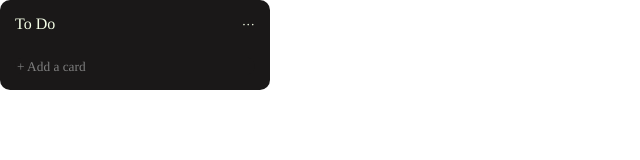
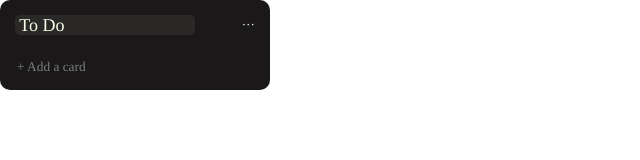
Before and after one commit to iiamsona/To-do-list, a plain HTML site: page index.html in a window 1280 px wide. Both pictures are taken after a click on the element "To Do". Shown: the whole page, without its empty margins (0-640 px from the left). Drawn offline with Linux system fonts and the light colour scheme.

Commit message:
newText start

```diff
--- a/scripts/components/boxes/Box.js
+++ b/scripts/components/boxes/Box.js
@@ -1,3 +1,5 @@
+import changeText from "./ChnageText.js";
+
 export default class Box {
   props = {};
 
@@ -7,6 +9,8 @@ export default class Box {
 
     const parser = new DOMParser();
     const html = parser.parseFromString(this.render(), "text/html");
+    const titlet = html.body.querySelector('.title');
+    titlet.addEventListener("click", () => changeText.call(titlet));
     return html.body.firstChild;
   }
 
--- /dev/null
+++ b/scripts/components/boxes/ChnageText.js
@@ -0,0 +1,14 @@
+export default function changeText() {
+  const inputElement = document.createElement("input");
+  inputElement.classList.add("inputElement");
+  inputElement.value = this.textContent;
+  const newTitle = document.createElement("p");
+  newTitle.classList.add("newTitle");
+  this.parentNode.replaceChild(inputElement, this);
+  inputElement.addEventListener("keydown", (event) => {
+    if (event.keyCode === 13) {
+      newTitle.innerHTML = inputElement.value;
+      inputElement.parentNode.replaceChild(newTitle, inputElement);
+    }
+  });
+}
--- a/styles/styles.css
+++ b/styles/styles.css
@@ -49,11 +49,24 @@ html {
   padding: 10px;
   background-color: #1a1818;
 }
-.title {
+.title,
+.newTitle {
+  font-size: 15px;
   background-color: #1a1818;
   font-family: Times, "Times New Roman", serif;
   color: #f5ffe7;
   cursor: pointer;
+  padding: 2px;
+}
+
+.inputElement {
+  font-size: 18px;
+  background-color: #2b2828;
+  font-family: Times, "Times New Roman", serif;
+  color: #f5ffe7;
+  cursor: pointer;
+  border: #cc99ff;
+  border-radius: 5px;
 }
 
 .dots {
@@ -101,7 +114,7 @@ html {
   color: #000000;
   background-color: #7f7f7f80;
   cursor: pointer;
-   font-family: Times, "Times New Roman", serif;
+  font-family: Times, "Times New Roman", serif;
 }
 
 .textdiv {
```
